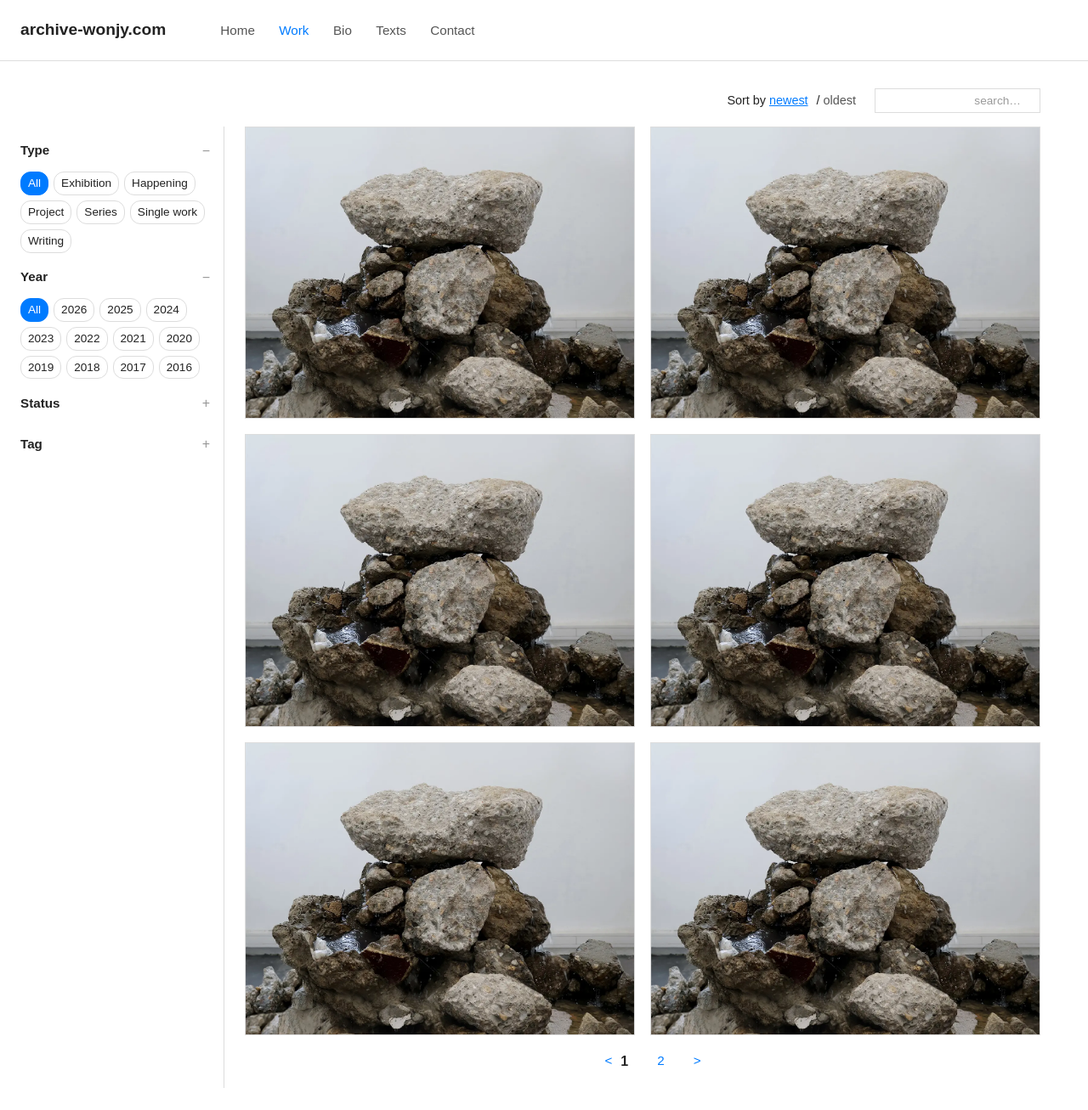
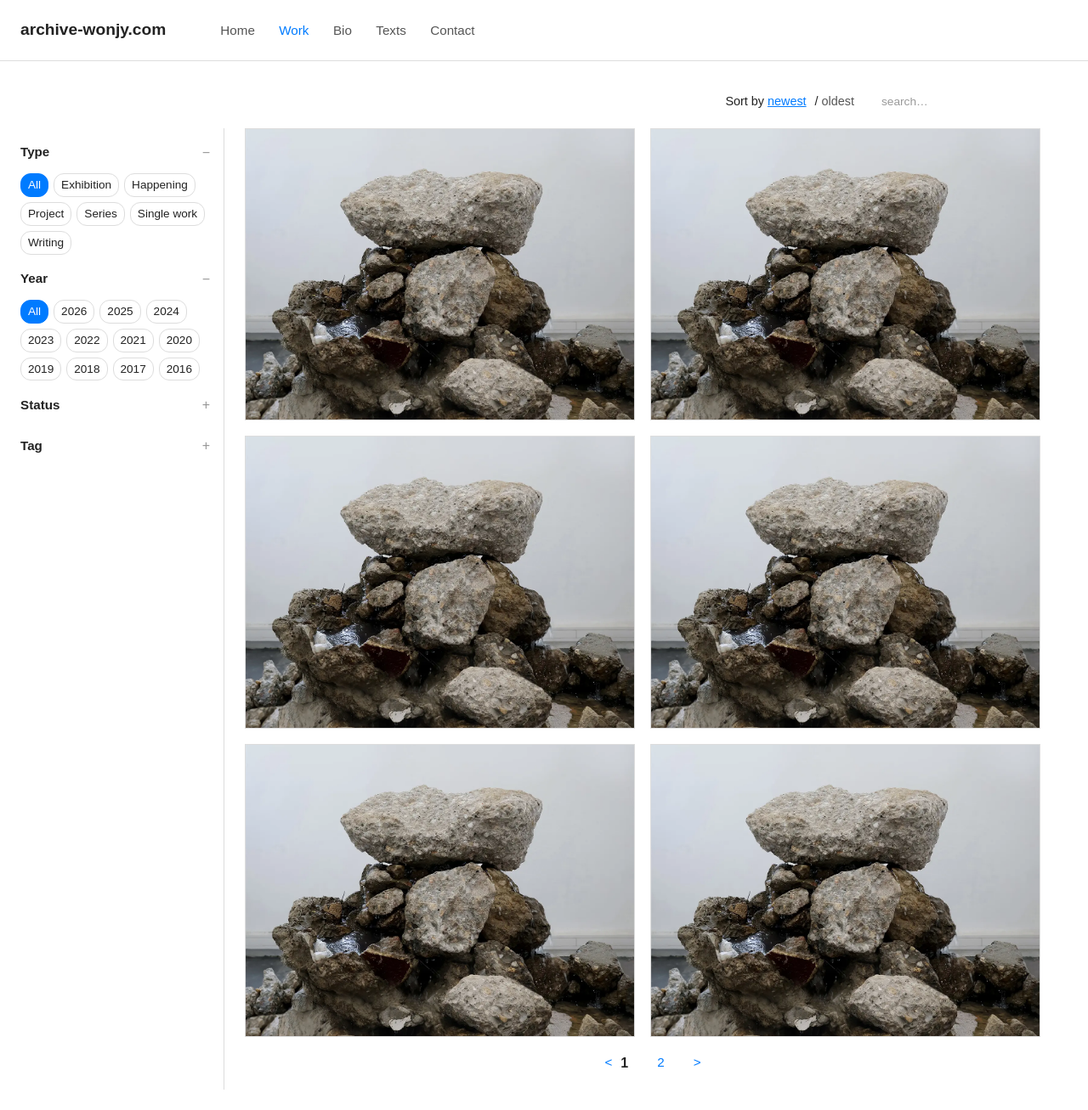
Before and after one commit to Won-Jy/archive-wonjy, a Jekyll site: the page built from work.html, in a window 1280 px wide. Shown: the whole page at 85% size. Built offline with Jekyll 4.4.1, drawn with Linux system fonts in a browser that asks for light colours.

Commit message:
Update work.html

```diff
--- a/work.html
+++ b/work.html
@@ -48,15 +48,16 @@ layout: none
 
   /* Search 입력창 */
   .search input{
+  box-sizing: border-box;     /* 테두리 두께 변해도 레이아웃 안정 */
   padding:6px 8px;
-  border:1px solid var(--border);
+  border: 2px solid transparent;  /* 기본 2px(투명) */
   border-radius:0;               /* ← 모서리 날카롭게 */
   font-size:0.95em;
-  text-align:right;              /* ← 입력/플레이스홀더 오른쪽 정렬 */
+  text-align:left;              /* ← 입력/플레이스홀더 왼쪽 정렬 */
   outline:none;                  /* 기본 검은 테두리 제거 */
   }
   .search input:focus{
-  border-color:var(--blue);      /* ← 포커스 시 파란 테두리 */
+  border-color: var(--blue);  /* 포커스 시 굵은 파란 테두리 */
   box-shadow:none;               /* 굵은 그림자 제거 */
   }
 
```
